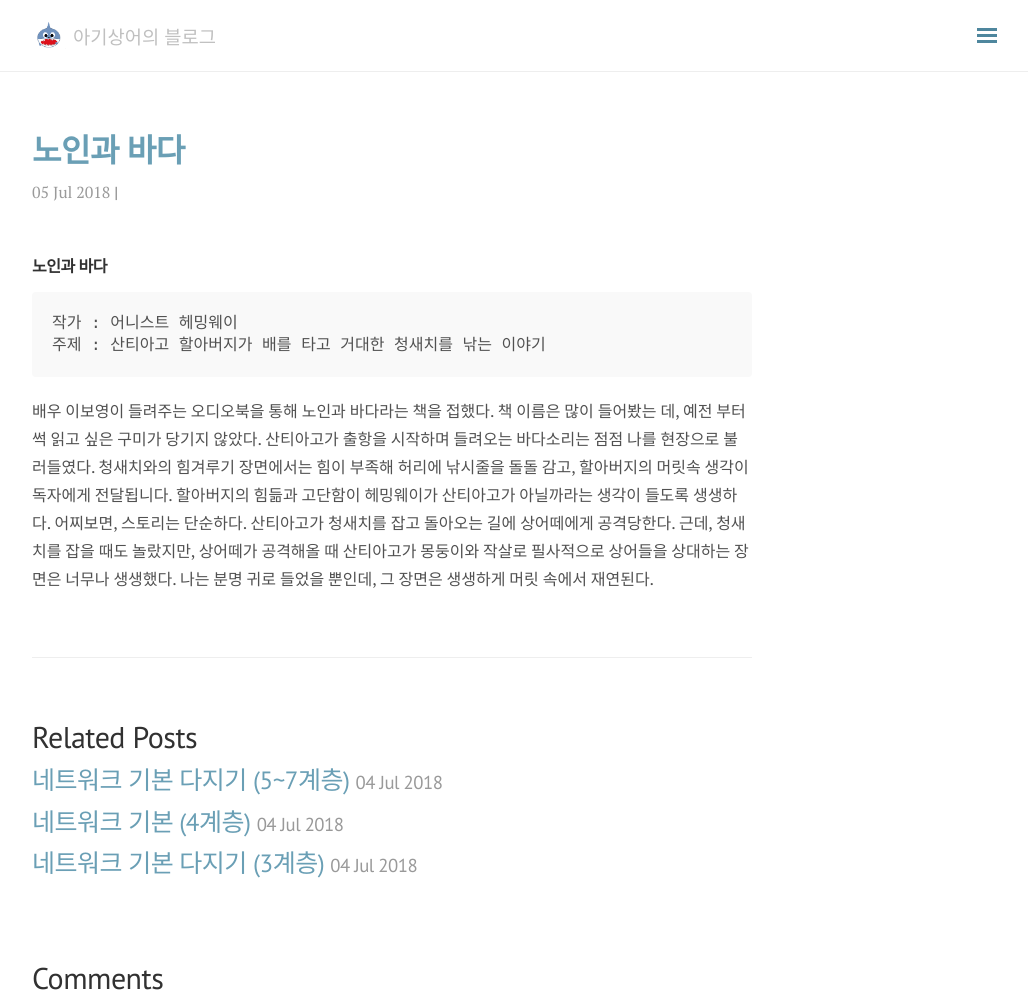
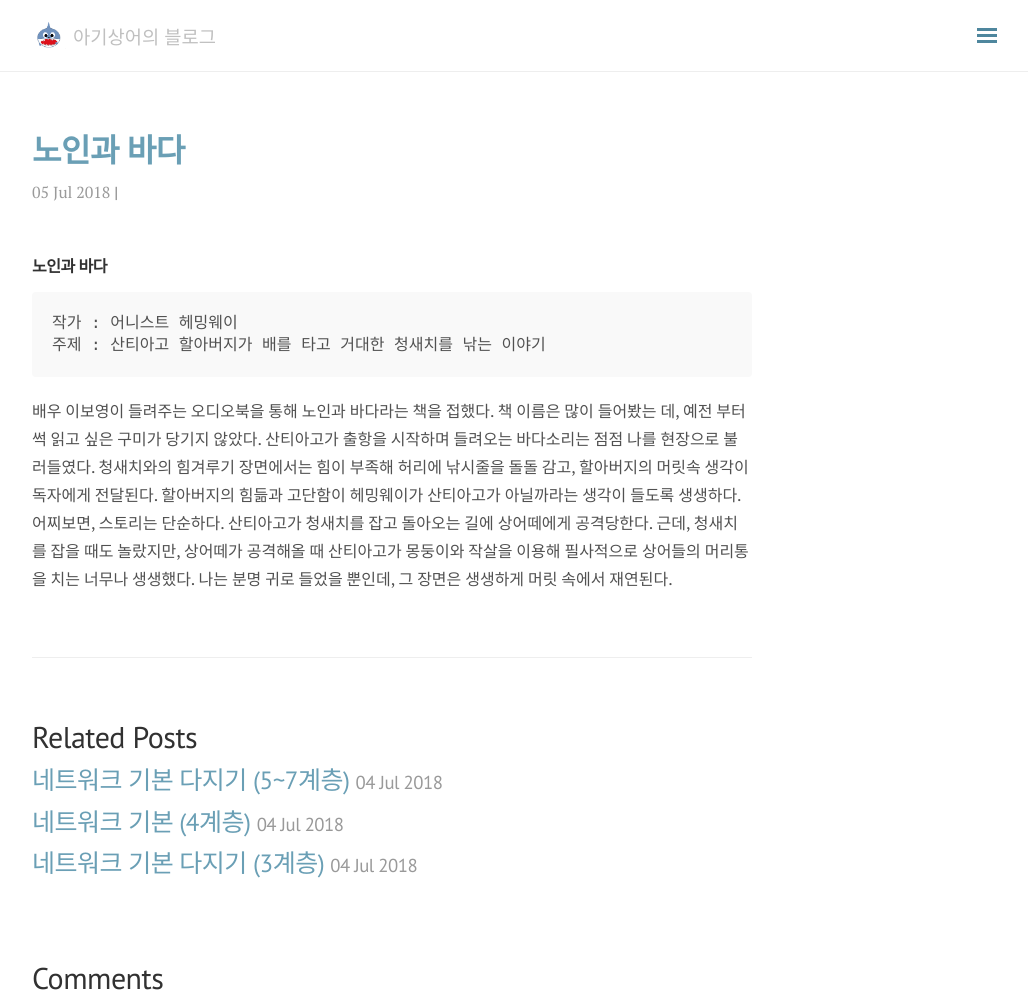
Before and after one commit to girafaa/girafaa.github.io, a Jekyll site: the page built from _posts/2018-07-05-노인과바다.md, in a window 1280 px wide and 1007 px high. Shown: the whole window, without its empty margins (248-1276 px from the left). Built offline with Jekyll 4.4.1, drawn with Linux system fonts in a browser that asks for light colours; nearby versions of some CDN libraries; comment, search, counter and statistics services are not loaded.

Commit message:
Update 2018-07-05-노인과바다.md

````diff
--- a/_posts/2018-07-05-노인과바다.md
+++ b/_posts/2018-07-05-노인과바다.md
@@ -15,4 +15,4 @@ categories: 도서리뷰
 주제 : 산티아고 할아버지가 배를 타고 거대한 청새치를 낚는 이야기
 ```
 
-배우 이보영이 들려주는 오디오북을 통해 노인과 바다라는 책을 접했다. 책 이름은 많이 들어봤는 데, 예전 부터 썩 읽고 싶은 구미가 당기지 않았다. 산티아고가 출항을 시작하며 들려오는 바다소리는 점점 나를 현장으로 불러들였다. 청새치와의 힘겨루기 장면에서는 힘이 부족해 허리에 낚시줄을 돌돌 감고, 할아버지의 머릿속 생각이 독자에게 전달됩니다. 할아버지의 힘듦과 고단함이 헤밍웨이가 산티아고가 아닐까라는 생각이 들도록 생생하다. 어찌보면, 스토리는 단순하다. 산티아고가 청새치를 잡고 돌아오는 길에 상어떼에게 공격당한다. 근데, 청새치를 잡을 때도 놀랐지만, 상어떼가 공격해올 때 산티아고가 몽둥이와 작살로 필사적으로 상어들을 상대하는 장면은 너무나 생생했다. 나는 분명 귀로 들었을 뿐인데, 그 장면은 생생하게 머릿 속에서 재연된다.
+배우 이보영이 들려주는 오디오북을 통해 노인과 바다라는 책을 접했다. 책 이름은 많이 들어봤는 데, 예전 부터 썩 읽고 싶은 구미가 당기지 않았다. 산티아고가 출항을 시작하며 들려오는 바다소리는 점점 나를 현장으로 불러들였다. 청새치와의 힘겨루기 장면에서는 힘이 부족해 허리에 낚시줄을 돌돌 감고, 할아버지의 머릿속 생각이 독자에게 전달된다. 할아버지의 힘듦과 고단함이 헤밍웨이가 산티아고가 아닐까라는 생각이 들도록 생생하다. 어찌보면, 스토리는 단순하다. 산티아고가 청새치를 잡고 돌아오는 길에 상어떼에게 공격당한다. 근데, 청새치를 잡을 때도 놀랐지만, 상어떼가 공격해올 때 산티아고가 몽둥이와 작살을 이용해 필사적으로 상어들의 머리통을 치는  너무나 생생했다. 나는 분명 귀로 들었을 뿐인데, 그 장면은 생생하게 머릿 속에서 재연된다.
````
